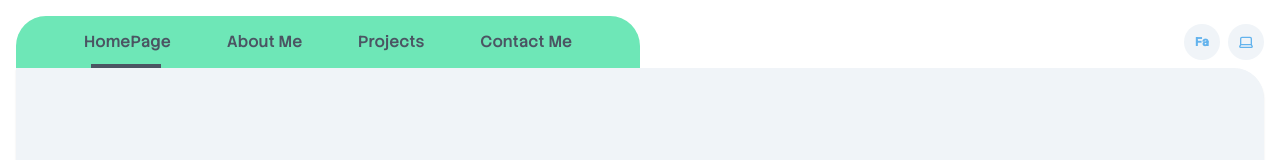
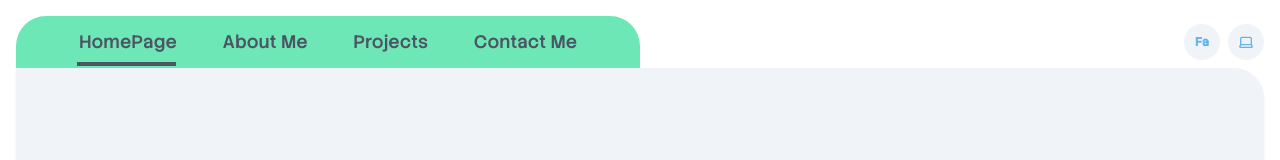
Before and after one commit to mostafakm78/portfolio, a Next.js app: page /en in a window 1280 px wide. Shown: the top 160 px of the page. Built offline with nearby package versions, Linux system fonts and the light colour scheme.

Commit message:
fix(menu): resolve minor issues in new menu

```diff
--- a/src/components/shared/Menu.tsx
+++ b/src/components/shared/Menu.tsx
@@ -25,8 +25,8 @@ const Menu: React.FC = () => {
     const ulRect = ulEl.getBoundingClientRect();
     const btnRect = activeEl.getBoundingClientRect();
 
-    lineEl.style.width = `${btnRect.width}px`;
-    lineEl.style.left = `${btnRect.left - ulRect.left}px`;
+    lineEl.style.width = `${btnRect.width + 20}px`;
+    lineEl.style.left = `${btnRect.left - ulRect.left - 10}px`;
   };
 
   useEffect(() => {
@@ -43,7 +43,7 @@ const Menu: React.FC = () => {
   }, [items.length, activeIndex]);
 
   return (
-    <ul ref={ulRef} className={`relative flex h-full w-1/2 items-center justify-around rounded-[30px] rounded-b-none bg-primary px-10 ${locale === 'fa' ? 'font-bold' : 'font-medium'}`}>
+    <ul ref={ulRef} className={`relative flex h-full text-lg w-1/2 text-foreground dark:text-background items-center justify-around rounded-[30px] rounded-b-none bg-primary px-10 ${locale === 'fa' ? 'font-bold' : 'font-medium'}`}>
       {items.map((item, index) => (
         <li key={item}>
           <button
@@ -58,7 +58,7 @@ const Menu: React.FC = () => {
           </button>
         </li>
       ))}
-      <div ref={lineRef} className="absolute bottom-0 h-1 bg-foreground transition-all duration-300" />
+      <div ref={lineRef} className="absolute bottom-0.5 h-1 bg-foreground dark:bg-background transition-all duration-300" />
     </ul>
   );
 };
```
